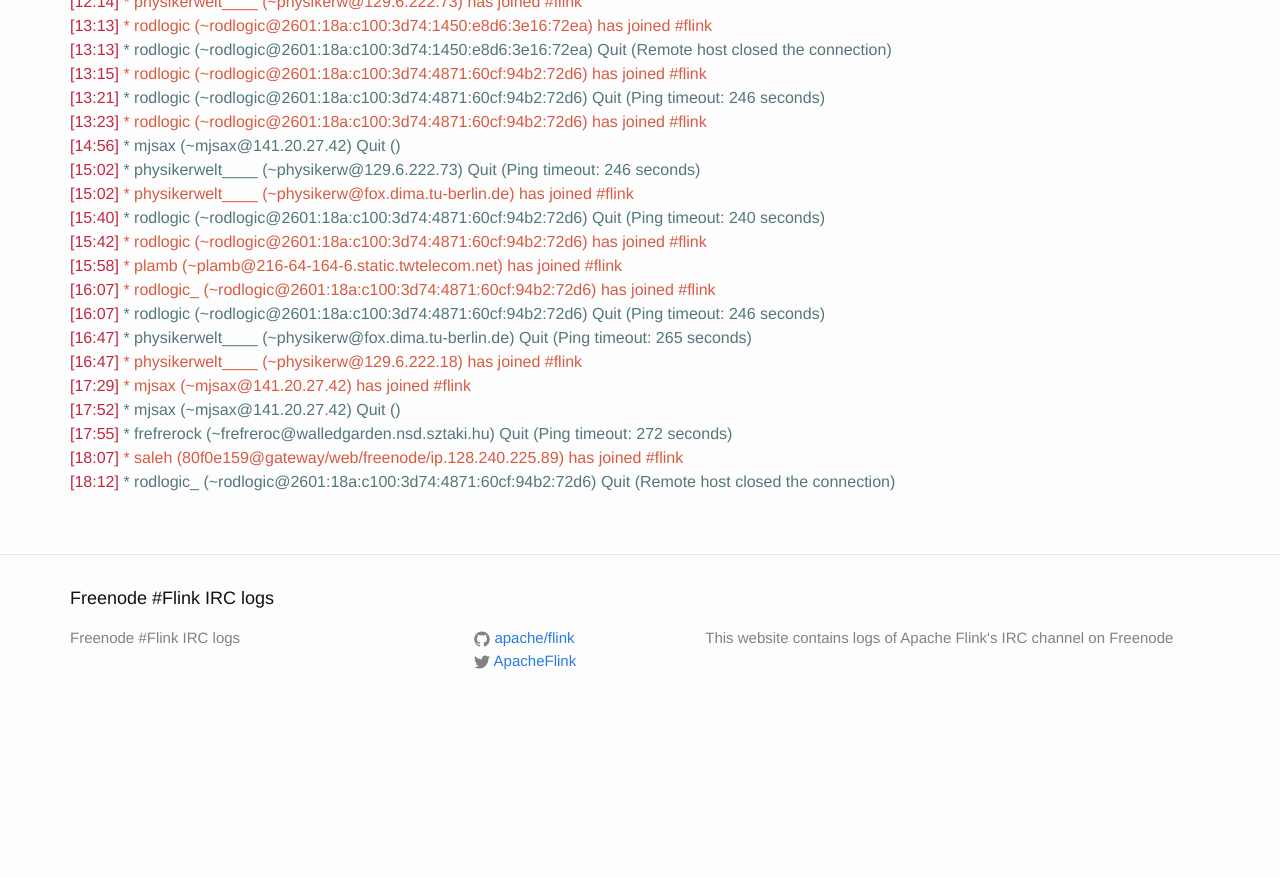
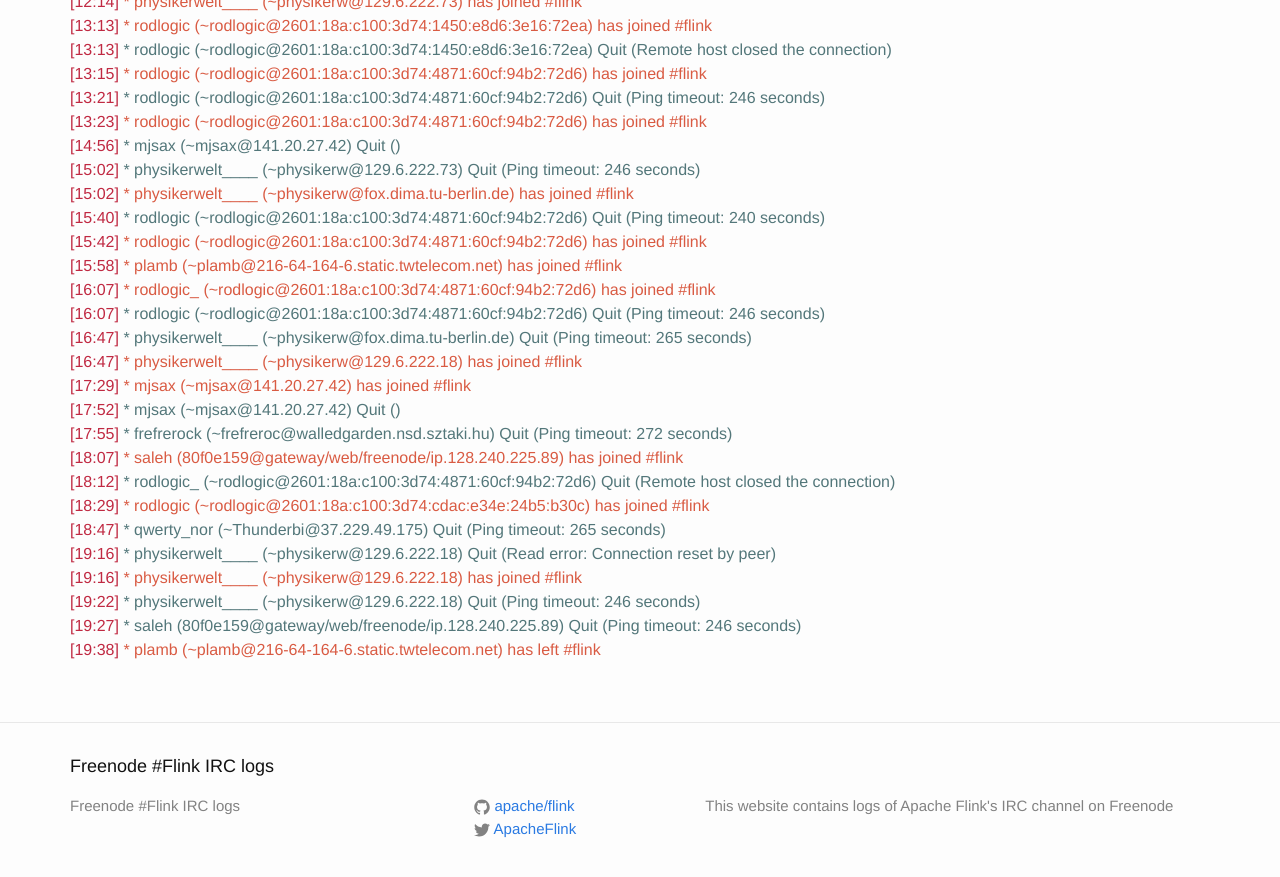
Before and after one commit to flink-irc-logs/flink-irc-logs.github.io, a Jekyll site: the page built from _posts/2015-10-28-logs.markdown, in a window 1280 px wide and 900 px high, scrolled down 954 px. Shown: the top 877 px of the window. Built offline with Jekyll 4.4.1, drawn with Linux system fonts in a browser that asks for light colours; before the commit the page ends 1686 px from its top, so only the background shows below that.

Commit message:
Update of the logs on Wed Oct 28 20:15:48 CET 2015

```diff
--- a/_posts/2015-10-28-logs.markdown
+++ b/_posts/2015-10-28-logs.markdown
@@ -56,3 +56,10 @@
 <span class="irc-date">[17:55]</span> <span class="irc-navy">* frefrerock (~frefreroc@walledgarden.nsd.sztaki.hu) Quit (Ping timeout: 272 seconds)</span><br />
 <span class="irc-date">[18:07]</span> <span class="irc-green">* saleh (80f0e159@gateway/web/freenode/ip.128.240.225.89) has joined #flink</span><br />
 <span class="irc-date">[18:12]</span> <span class="irc-navy">* rodlogic_ (~rodlogic@2601:18a:c100:3d74:4871:60cf:94b2:72d6) Quit (Remote host closed the connection)</span><br />
+<span class="irc-date">[18:29]</span> <span class="irc-green">* rodlogic (~rodlogic@2601:18a:c100:3d74:cdac:e34e:24b5:b30c) has joined #flink</span><br />
+<span class="irc-date">[18:47]</span> <span class="irc-navy">* qwerty_nor (~Thunderbi@37.229.49.175) Quit (Ping timeout: 265 seconds)</span><br />
+<span class="irc-date">[19:16]</span> <span class="irc-navy">* physikerwelt____ (~physikerw@129.6.222.18) Quit (Read error: Connection reset by peer)</span><br />
+<span class="irc-date">[19:16]</span> <span class="irc-green">* physikerwelt____ (~physikerw@129.6.222.18) has joined #flink</span><br />
+<span class="irc-date">[19:22]</span> <span class="irc-navy">* physikerwelt____ (~physikerw@129.6.222.18) Quit (Ping timeout: 246 seconds)</span><br />
+<span class="irc-date">[19:27]</span> <span class="irc-navy">* saleh (80f0e159@gateway/web/freenode/ip.128.240.225.89) Quit (Ping timeout: 246 seconds)</span><br />
+<span class="irc-date">[19:38]</span> <span class="irc-green">* plamb (~plamb@216-64-164-6.static.twtelecom.net) has left #flink</span><br />
```
